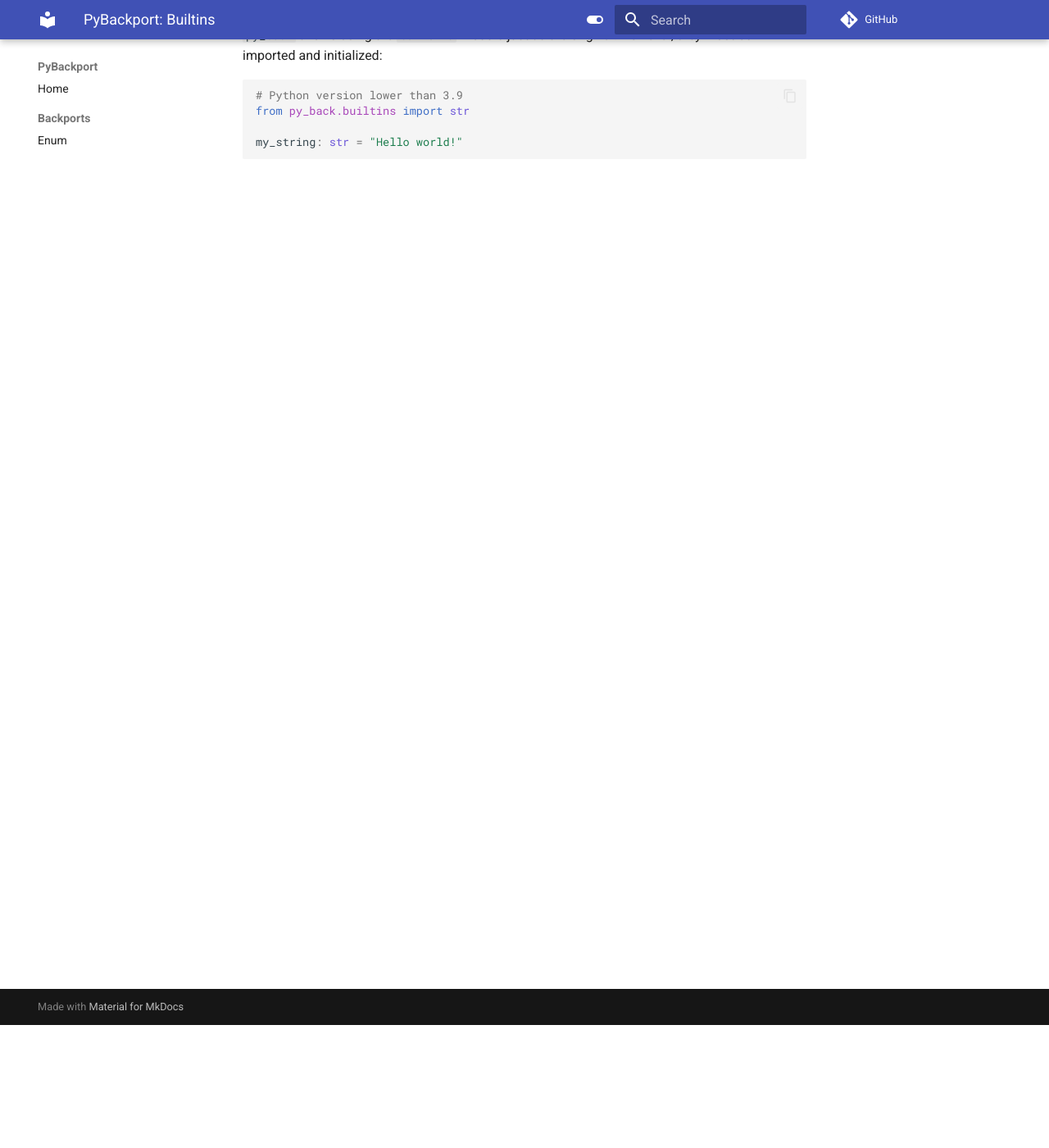
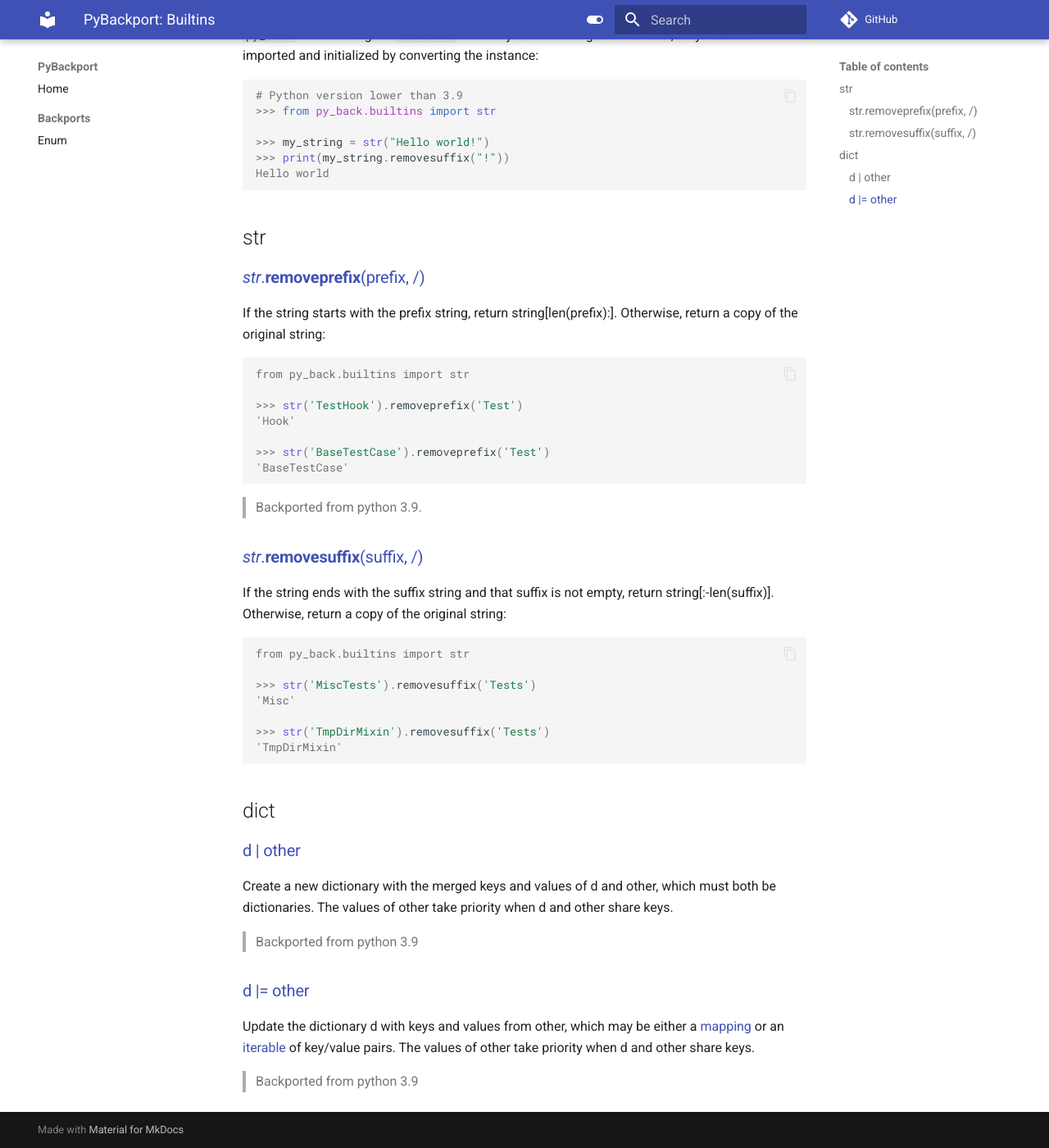
Before and after one commit to Jtachan/PyBackport, an MkDocs documentation site: the page built from docs/builtins.md, in a window 1280 px wide and 1400 px high, scrolled down 150 px. Shown: the whole window at 82% size. Built offline with MkDocs 1.6.1 and Material for MkDocs 9.7.7, drawn with Linux system fonts in a browser that asks for light colours; comment, search, counter and statistics services are not loaded; the version menu is left out.

Commit message:
Updated docs

````diff
--- a/docs/builtins.md
+++ b/docs/builtins.md
@@ -1,11 +1,59 @@
 # PyBackport: Builtins
 
 `py_back` allows using the `builtins` module just as the original.
-However, they must be imported and initialized:
+However, they must be imported and initialized by converting the instance:
 
-```python
+```pycon
 # Python version lower than 3.9
+>>> from py_back.builtins import str
+
+>>> my_string = str("Hello world!")
+>>> print(my_string.removesuffix("!"))
+Hello world
+```
+
+## str
+
+### [_str_.**removeprefix**(prefix, /)](https://docs.python.org/3/library/stdtypes.html#str.removeprefix)
+
+If the string starts with the prefix string, return string[len(prefix):]. Otherwise, return a copy of the original string:
+
+```pycon
 from py_back.builtins import str
 
-my_string: str = "Hello world!"
+>>> str('TestHook').removeprefix('Test')
+'Hook'
+
+>>> str('BaseTestCase').removeprefix('Test')
+'BaseTestCase'
 ```
+
+> Backported from python 3.9.
+
+### [_str_.**removesuffix**(suffix, /)](https://docs.python.org/3/library/stdtypes.html#str.removesuffix)
+
+If the string ends with the suffix string and that suffix is not empty, return string[:-len(suffix)]. Otherwise, return a copy of the original string:
+
+```pycon
+from py_back.builtins import str
+
+>>> str('MiscTests').removesuffix('Tests')
+'Misc'
+
+>>> str('TmpDirMixin').removesuffix('Tests')
+'TmpDirMixin'
+```
+
+## dict
+
+### [d | other](https://docs.python.org/3/library/stdtypes.html#typesmapping:~:text=values()%0AFalse-,d%20%7C%20other,-Create%20a%20new)
+
+Create a new dictionary with the merged keys and values of d and other, which must both be dictionaries. The values of other take priority when d and other share keys.
+
+> Backported from python 3.9
+
+### [d |= other](https://docs.python.org/3/library/stdtypes.html#typesmapping:~:text=in%20version%203.9.-,d%20%7C%3D%20other,-Update%20the%20dictionary)
+
+Update the dictionary d with keys and values from other, which may be either a [mapping](https://docs.python.org/3/glossary.html#term-mapping) or an [iterable](https://docs.python.org/3/glossary.html#term-iterable) of key/value pairs. The values of other take priority when d and other share keys.
+
+> Backported from python 3.9
````
Also changed, not shown: docs/enum.md (+14 -10 lines), 1 other file.
